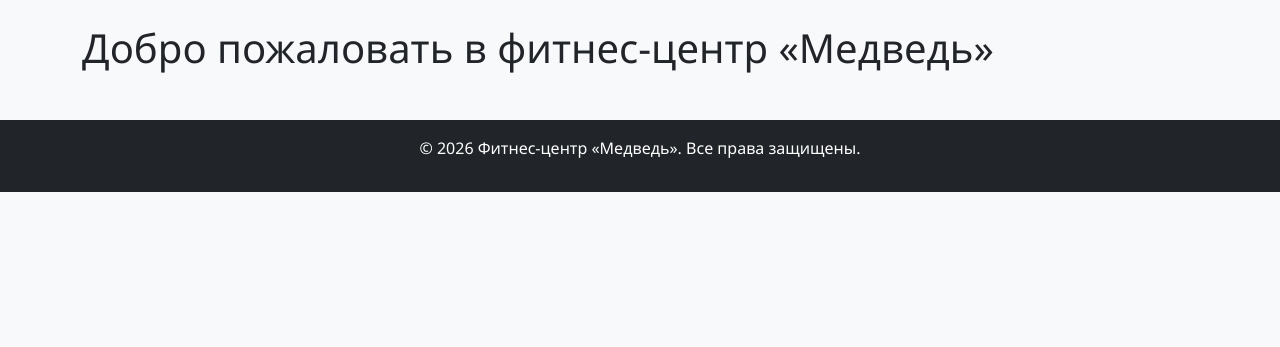
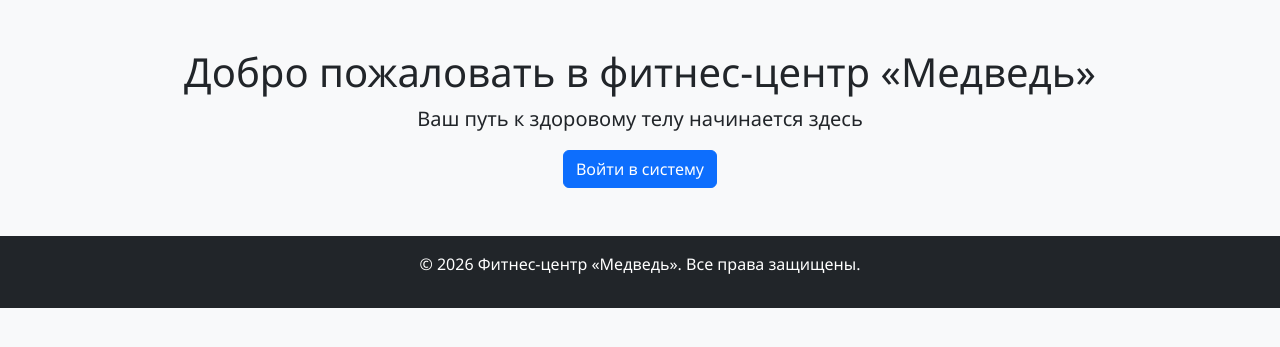
Before and after one commit to SVAROG23/fitness-club-django, a Django app: template templates/index.html in a window 1280 px wide. Shown: the part 56-403 px from the top of the page. Run offline with Django 4.2, Linux system fonts and the light colour scheme; the template is opened without the code that fills it, so the values that code supplies are empty.

Commit message:
Update index.html

```diff
--- a/templates/index.html
+++ b/templates/index.html
@@ -1,2 +1,8 @@
 {% extends 'base.html' %}
-{% block content %}<h1>Добро пожаловать в фитнес-центр «Медведь»</h1>{% endblock %}
+{% block content %}
+<div class="text-center mt-5">
+    <h1>Добро пожаловать в фитнес-центр «Медведь»</h1>
+    <p class="lead">Ваш путь к здоровому телу начинается здесь</p>
+    <a href="/admin/" class="btn btn-primary">Войти в систему</a>
+</div>
+{% endblock %}
```
